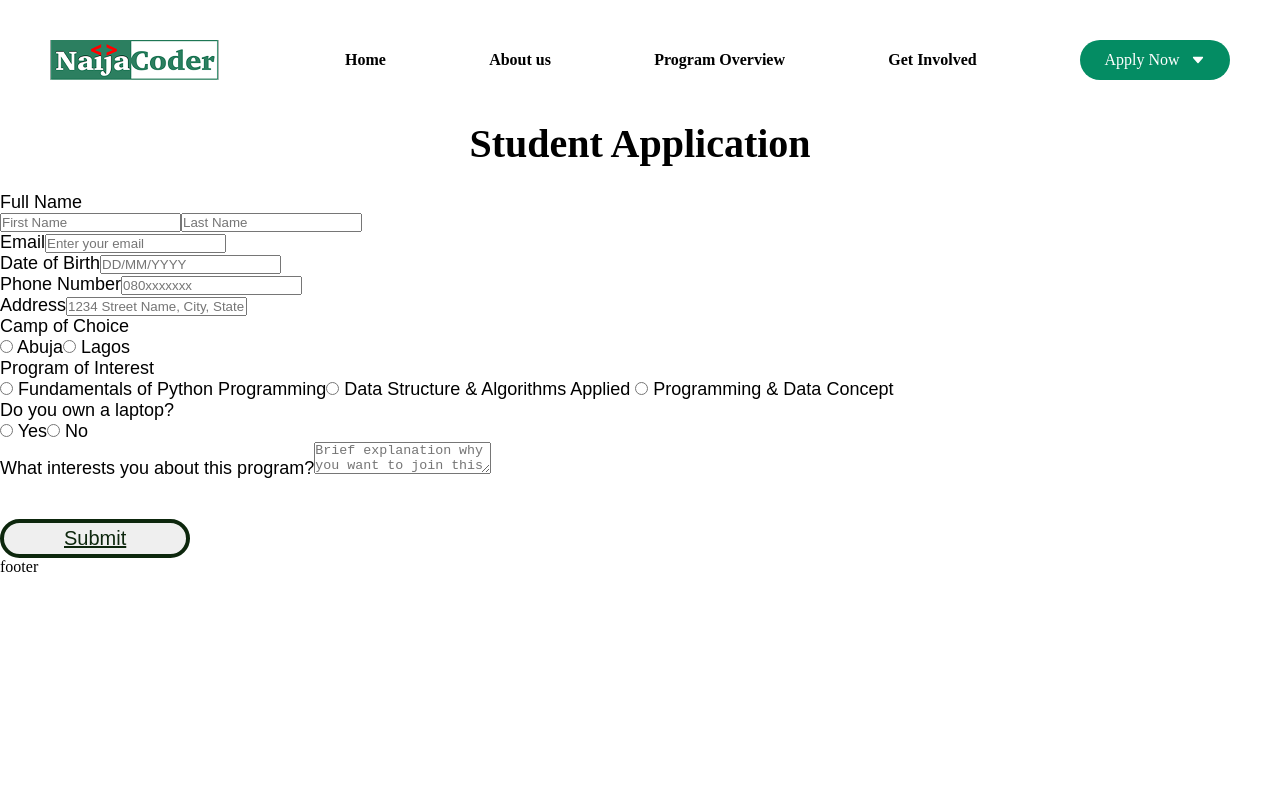
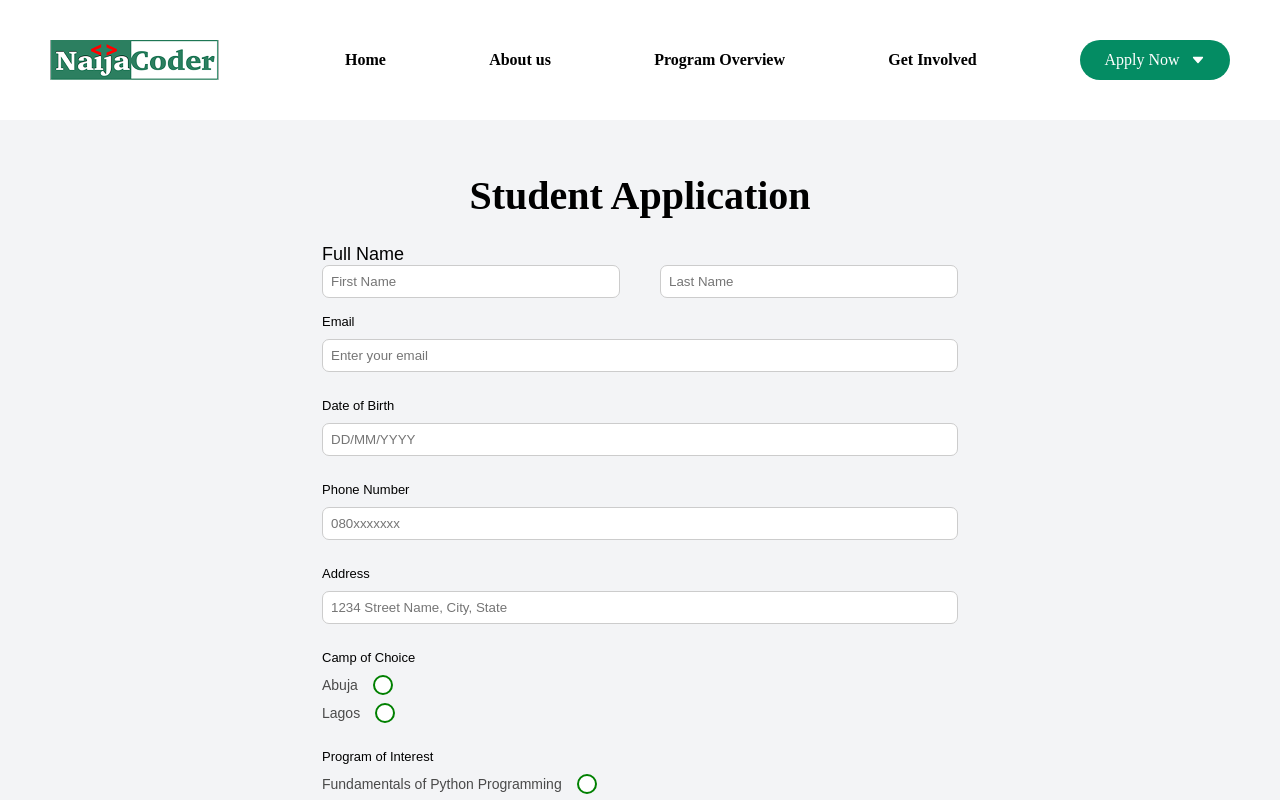
Before and after one commit to Caezar-coder/Najia-coders, a React (Vite) app: page /Student_signup in a window 1280 px wide. Shown: the top 800 px of the page. Built offline with nearby package versions, Linux system fonts and the light colour scheme.

Commit message:
student signup

```diff
--- a/src/Auth/Student_signup/Student_Signup.jsx
+++ b/src/Auth/Student_signup/Student_Signup.jsx
@@ -1,62 +1,63 @@
 import React from 'react'
+import "./Student_signup.css"
 
 const Student_Signup = () => {
   return (
-    <div className="signup-container">
-    <div className="signup-box">
+    <div className="signup-container-6">
+    <div className="signup-box-6">
       <h2 style={{ color: "black", fontSize: "40px", textAlign: "center", paddingBottom: "25px" }}>Student Application</h2>
-      <form className="signup-form">
-        <div className="input-group full-name">
+      <form className="signup-form-6">
+        <div className="input-groupfull-name-6">
           <label>Full Name</label>
-          <div className="name-fields">
+          <div className="name-fields-6">
             <input type="text" placeholder="First Name" />
             <input type="text" placeholder="Last Name" />
           </div>
         </div>
-        <div className="input-group">
+        <div className="input-group-6">
           <label>Email</label>
           <input type="email" placeholder="Enter your email" />
         </div>
-        <div className="input-group">
+        <div className="input-group-6">
           <label>Date of Birth</label>
           <input type="text" placeholder="DD/MM/YYYY" />
         </div>
-        <div className="input-group">
+        <div className="input-group-6">
           <label>Phone Number</label>
           <input type="text" placeholder="080xxxxxxx" />
         </div>
-        <div className="input-group">
+        <div className="input-group-6">
           <label>Address</label>
           <input type="text" placeholder="1234 Street Name, City, State" />
         </div>
 
-        <div className="input-group">
+        <div className="input-group-6">
           <label>Camp of Choice</label>
-          <div className="checkbox-group">
+          <div className="checkbox-group-6">
             <label><input type="radio" name="camp" value="abuja" /> Abuja</label>
             <label><input type="radio" name="camp" value="lagos" /> Lagos</label>
           </div>
         </div>
-        <div className="input-group">
+        <div className="input-group-6">
           <label>Program of Interest</label>
-          <div className="checkbox-group">
+          <div className="checkbox-group-6">
             <label><input type="radio" name="program" value="python" /> Fundamentals of Python Programming</label>
             <label><input type="radio" name="program" value="data-structures" /> Data Structure & Algorithms Applied </label>
             <label><input type="radio" name="program" value="programming-data" /> Programming & Data Concept     </label>
           </div>
         </div>
-        <div className="input-group">
+        <div className="input-group-6">
           <label>Do you own a laptop?</label>
-          <div className="checkbox-group">
+          <div className="checkbox-group-6">
             <label><input type="radio" name="laptop" value="yes" /> Yes</label>
             <label><input type="radio" name="laptop" value="no" /> No</label>
           </div>
         </div>
-        <div className="input-group">
+        <div className="input-group-6">
           <label>What interests you about this program?</label>
-          <textarea className="textarea-input" placeholder="Brief explanation why you want to join this program" ></textarea>
+          <textarea className="textarea-input-6" placeholder="Brief explanation why you want to join this program" ></textarea>
         </div>
-        <button type="submit" className="signup-button">Submit</button>
+        <button type="submit" className="signup-button-6">Submit</button>
       </form>
     </div>
 
--- a/src/Auth/Student_signup/Student_signup.css
+++ b/src/Auth/Student_signup/Student_signup.css
@@ -1,46 +1,47 @@
-.signup-container {
+.signup-container-6 {
     display: flex;
     justify-content: center;
     align-items: center;
     height: 100vh;
+    min-height: max-content;
     background-color: #f3f4f6;
 
-    overflow-y: auto;
     padding: 20px;
   }
 
-  .signup-box {
+  .signup-box-6{
     padding: 2rem;
     text-align: left;
     max-width: 700px;
     width: 100%;
     max-height: 90vh;
+    min-height: max-content;
   }
 
-  .signup-form {
+  .signup-form-6 {
     display: flex;
     flex-direction: column;
     gap: 1rem;
   }
 
-  .input-group {
+  .input-group-6 {
     display: flex;
     flex-direction: column;
     align-items: flex-start;
-    padding-bottom: 20px;
+    padding-bottom: 10px;
     width: 100%;
     gap: 10px;
   }
 
 
-  .input-group label {
-    font-weight: bold;
+  .input-group-6 label {
+    font-size: 13px;
 
   }
 
-  .input-group input,
-  .input-group select,
-  .input-group textarea {
+  .input-group-6 input,
+  .input-group-6 select,
+  .input-group-6 textarea {
     width: 100%;
     padding: 0.5rem;
     border: 1px solid #ccc;
@@ -48,26 +49,27 @@
     gap: 10px;
   }
 
-  .full-name {
+  .full-name-6 {
     display: flex;
     flex-direction: column;
     align-items: flex-start;
   }
 
-  .name-fields {
+  .name-fields-6 {
     display: flex;
-    gap: 10px;
+    gap: 40px;
     width: 100%;
-    border-radius: 7px;
+
   }
 
-  .name-fields input {
+  .name-fields-6 input {
     flex: 1;
     padding: 0.5rem;
+    border-radius: 7px;
     border: 1px solid #ccc;
   }
 
-  .checkbox-group {
+  .checkbox-group-6 {
     width: 100%;
     display: flex;
     flex-direction: column;
@@ -75,7 +77,7 @@
     gap: 8px;
   }
 
-  .checkbox-group label {
+  .checkbox-group-6 label {
     display: flex;
     align-items: center;
     gap: 15px;
@@ -85,7 +87,7 @@
     flex-direction: row-reverse;
     white-space: nowrap;
   }
-  .checkbox-group input[type="radio"] {
+  .checkbox-group-6 input[type="radio"] {
     margin-right: 10px;
     align-self: flex-start;
     appearance: none;
@@ -99,13 +101,13 @@
     cursor: pointer;
   }
 
-  .checkbox-group input[type="radio"]:checked {
+  .checkbox-group-6 input[type="radio"]:checked {
     background-color: black;
     border: 1px solid green;
   }
 
 
-  .textarea-input {
+  .textarea-input-6 {
     width: 100%;
     height: 200px;
     resize: none;
@@ -114,7 +116,7 @@
     padding-top:  10px;
   }
 
-  .signup-button {
+  .signup-button-6 {
     background-color: green;
     color: white;
     border-radius: 10px;
@@ -125,7 +127,7 @@
 
   }
 
-  .signup-button:hover {
+  .signup-button-6:hover {
     background-color: rgb(63, 146, 63);
 
   }
```
